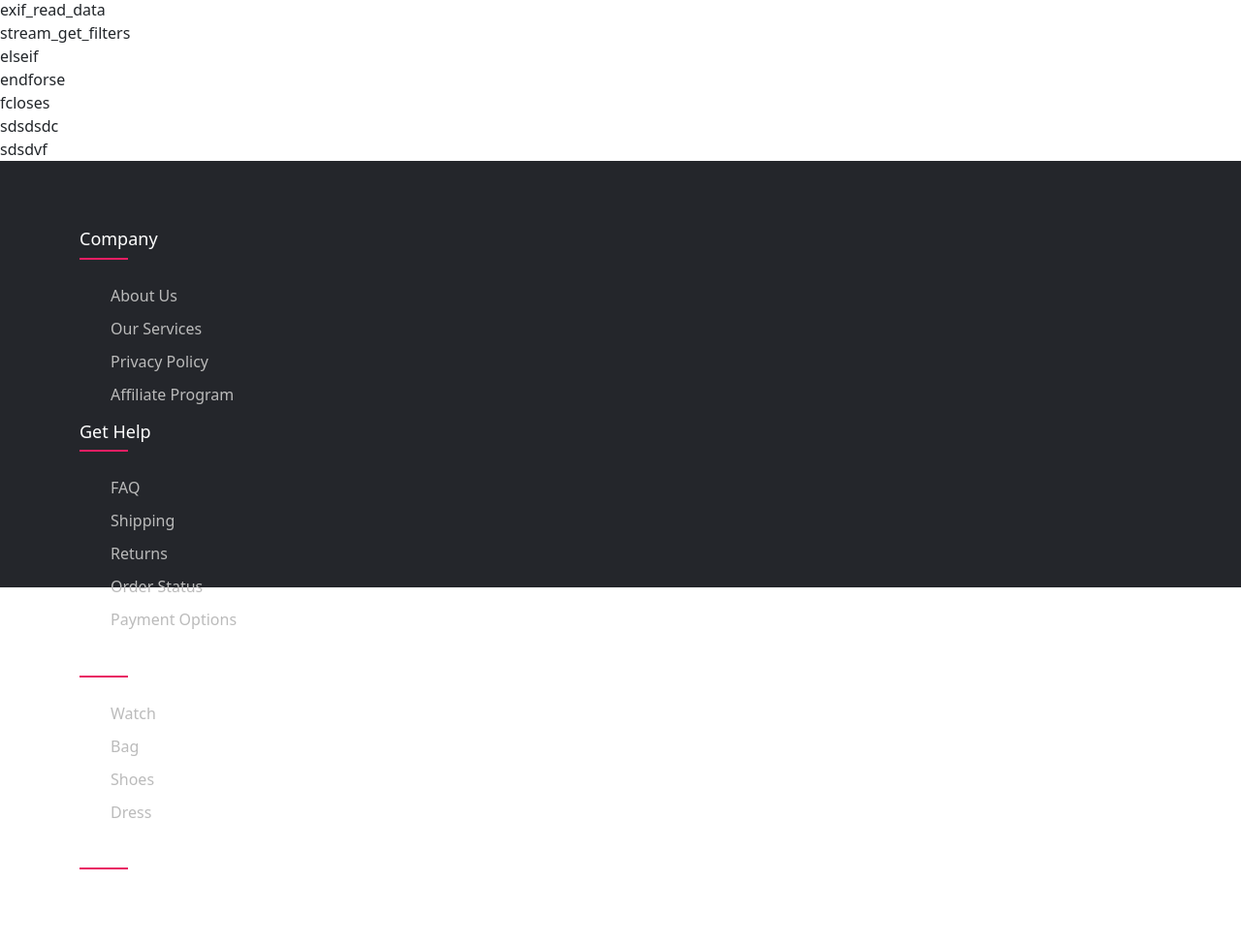
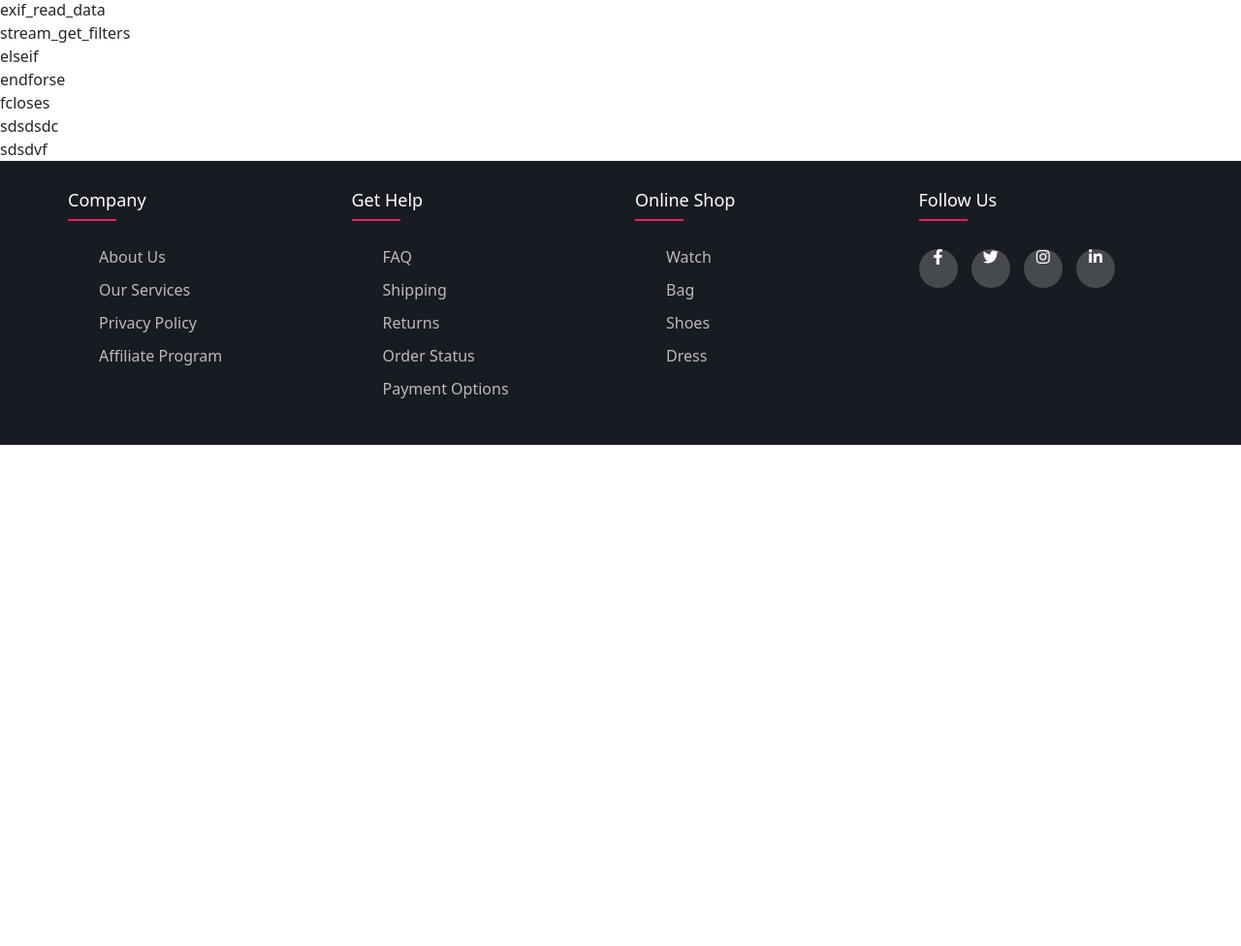
Before and after one commit to sheronfdo/OlympicWeb, a PHP site: page /home.php in a window 1280 px wide. Shown: the part 554-1530 px from the top of the page at 97% size. After the commit the page ends 1013 px from the top, so only its background shows below. Run offline with PHP 8.4, Linux system fonts and the light colour scheme.

Commit message:
css file changes

```diff
--- a/common/footer.php
+++ b/common/footer.php
@@ -1,11 +1,10 @@
 
 <html>
-
 <body>
-  <footer class="footer">
-  	 <div class="container">
-  	 	<div class="row">
-  	 		<div class="footer-col">
+  <footer class="_footer">
+  	 <div class="_container">
+  	 	<div class="_row">
+  	 		<div class="_footer-col">
   	 			<h4>company</h4>
   	 			<ul>
   	 				<li><a href="#">about us</a></li>
@@ -14,7 +13,7 @@
   	 				<li><a href="#">affiliate program</a></li>
   	 			</ul>
   	 		</div>
-  	 		<div class="footer-col">
+  	 		<div class="_footer-col">
   	 			<h4>get help</h4>
   	 			<ul>
   	 				<li><a href="#">FAQ</a></li>
@@ -24,7 +23,7 @@
   	 				<li><a href="#">payment options</a></li>
   	 			</ul>
   	 		</div>
-  	 		<div class="footer-col">
+  	 		<div class="_footer-col">
   	 			<h4>online shop</h4>
   	 			<ul>
   	 				<li><a href="#">watch</a></li>
@@ -33,9 +32,9 @@
   	 				<li><a href="#">dress</a></li>
   	 			</ul>
   	 		</div>
-  	 		<div class="footer-col">
+  	 		<div class="_footer-col">
   	 			<h4>follow us</h4>
-  	 			<div class="social-links">
+  	 			<div class="_social-links">
   	 				<a href="#"><i class="fab fa-facebook-f"></i></a>
   	 				<a href="#"><i class="fab fa-twitter"></i></a>
   	 				<a href="#"><i class="fab fa-instagram"></i></a>
--- a/common/header.php
+++ b/common/header.php
@@ -1,6 +1,5 @@
 `<html>
 <body>
-
 <header class="p-3 bg-dark text-white">
     <div class="container">
       <div class="d-flex flex-wrap align-items-center justify-content-center justify-content-lg-start">
--- a/css/footer.css
+++ b/css/footer.css
@@ -10,13 +10,12 @@ body {
     box-sizing: border-box;
 }
 
-.container {
-    max-width: 1920px;
-    max-height: 300px;
+._container {
+    max-width: 1170px;
     margin: auto;
 }
 
-.row {
+._row {
     display: flex;
     flex-wrap: wrap;
 }
@@ -25,17 +24,17 @@ ul {
     list-style: none;
 }
 
-.footer {
-    background-color: #24262b;
-    padding: 70px 0;
+._footer {
+    background-color: #181b22;
+    padding: 30px 0;
 }
 
-.footer-col {
+._footer-col {
     width: 25%;
     padding: 0 15px;
 }
 
-.footer-col h4 {
+._footer-col h4 {
     font-size: 18px;
     color: #ffffff;
     text-transform: capitalize;
@@ -44,7 +43,7 @@ ul {
     position: relative;
 }
 
-.footer-col h4::before {
+._footer-col h4::before {
     content: '';
     position: absolute;
     left: 0;
@@ -55,11 +54,11 @@ ul {
     width: 50px;
 }
 
-.footer-col ul li:not(:last-child) {
+._footer-col ul li:not(:last-child) {
     margin-bottom: 10px;
 }
 
-.footer-col ul li a {
+._footer-col ul li a {
     font-size: 16px;
     text-transform: capitalize;
     color: #ffffff;
@@ -70,12 +69,12 @@ ul {
     transition: all 0.3s ease;
 }
 
-.footer-col ul li a:hover {
+._footer-col ul li a:hover {
     color: #ffffff;
     padding-left: 8px;
 }
 
-.footer-col .social-links a {
+._footer-col ._social-links a {
     display: inline-block;
     height: 40px;
     width: 40px;
@@ -88,7 +87,7 @@ ul {
     transition: all 0.5s ease;
 }
 
-.footer-col .social-links a:hover {
+._footer-col ._social-links a:hover {
     color: #24262b;
     background-color: #ffffff;
 }
@@ -97,14 +96,14 @@ ul {
 /*responsive*/
 
 @media(max-width: 767px) {
-    .footer-col {
+    ._footer-col {
         width: 50%;
         margin-bottom: 30px;
     }
 }
 
 @media(max-width: 574px) {
-    .footer-col {
+    ._footer-col {
         width: 100%;
     }
 }
--- a/css/news.css
+++ b/css/news.css
@@ -9,3 +9,7 @@
     border: 1px rgb(214, 214, 214) solid;
     border-radius: 4px;
 }
+
+.errors {
+    color: red;
+}
--- a/home.php
+++ b/home.php
@@ -37,8 +37,8 @@ endforse<br>
 fcloses<br>
 sdsdsdc<br>
 sdsdvf<br>
-</body>
-</html>
 <?php
 require 'common/footer.php';
 ?>
+</body>
+</html>
```
Also changed, not shown: css/style.css (+6 -1 lines), eventform.php (+101 -7 lines), login_register.php (+6 -1 lines), newsform.php (+79 -5 lines).
